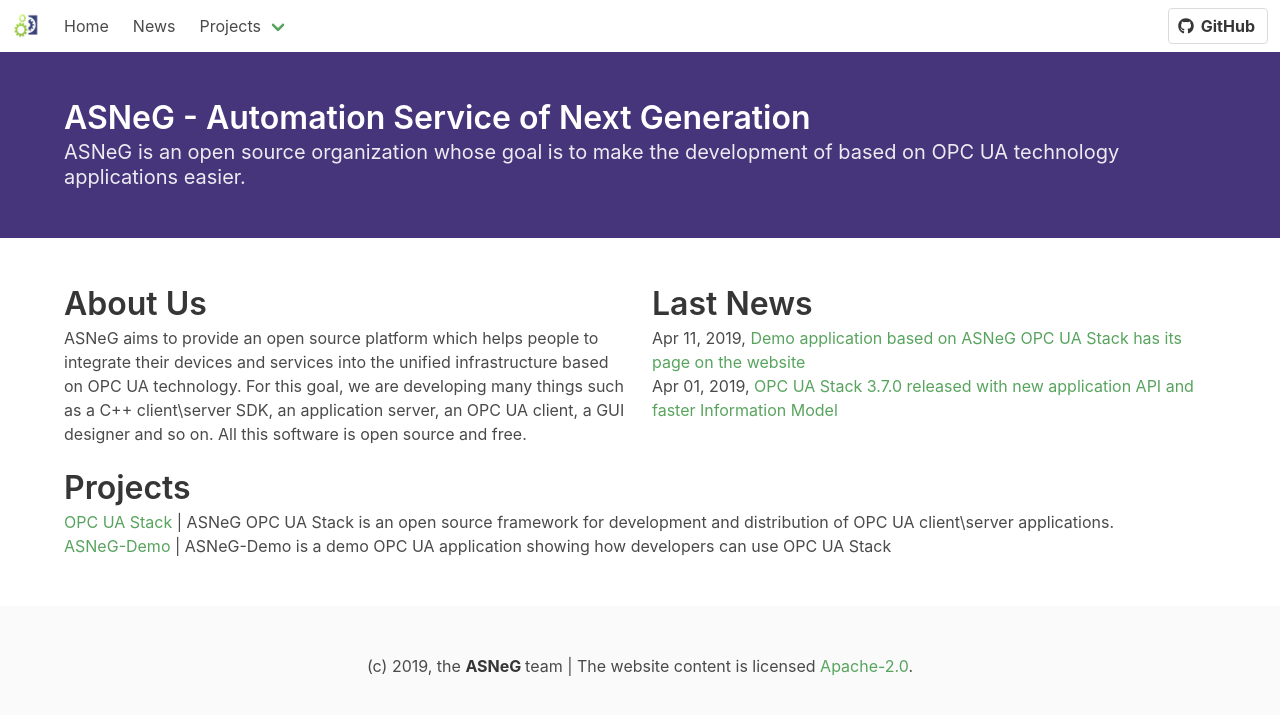
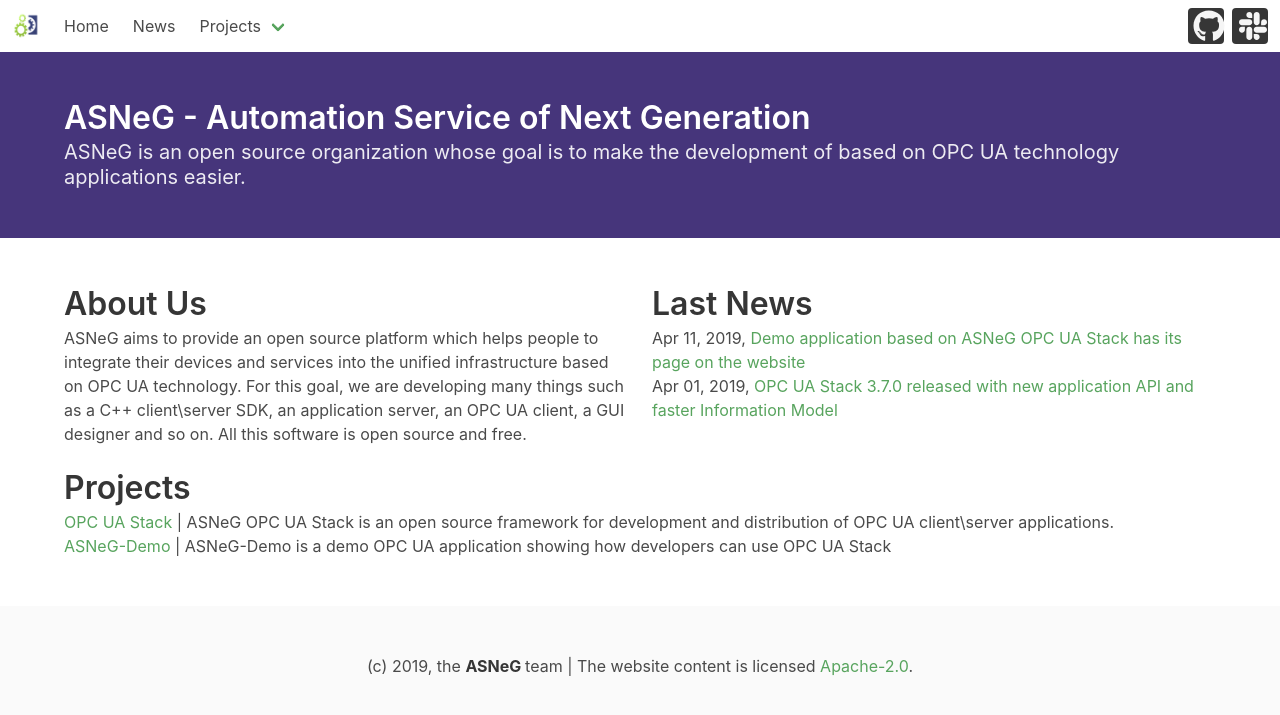
Before and after one commit to ASNeG/ASNeG.github.io, a Jekyll site: the page built from index.md, in a window 1280 px wide. Shown: the top 715 px of the page. Built offline with Jekyll 4.4.1, drawn with Linux system fonts in a browser that asks for light colours; nearby versions of some CDN libraries.

Commit message:
add slack invitation

```diff
--- a/_includes/menu.html
+++ b/_includes/menu.html
@@ -39,11 +39,15 @@
     <div class="navbar-end">
       <div class="navbar-item">
         <div class="buttons">
-          <a class="button" href="https://github.com/{{ site.github_username }}">
+          <a class="button  is-dark" href="https://github.com/{{ site.github_username }}">
             <span class="icon">
-              <i class="fab fa-github" title=""></i>
+              <i class="fab fa-github fa-stack-2x" title="We are on GitHub""></i>
             </span>
-            <strong>GitHub</strong>
+          </a>
+          <a class="button is-dark" href="https://asneg-invate-form.herokuapp.com/" target="_blank">
+            <span class="icon">
+              <i class="fab fa-slack fa-stack-2x" title="We are on Slack"></i>
+            </span>
           </a>
         </div>
       </div>
```
